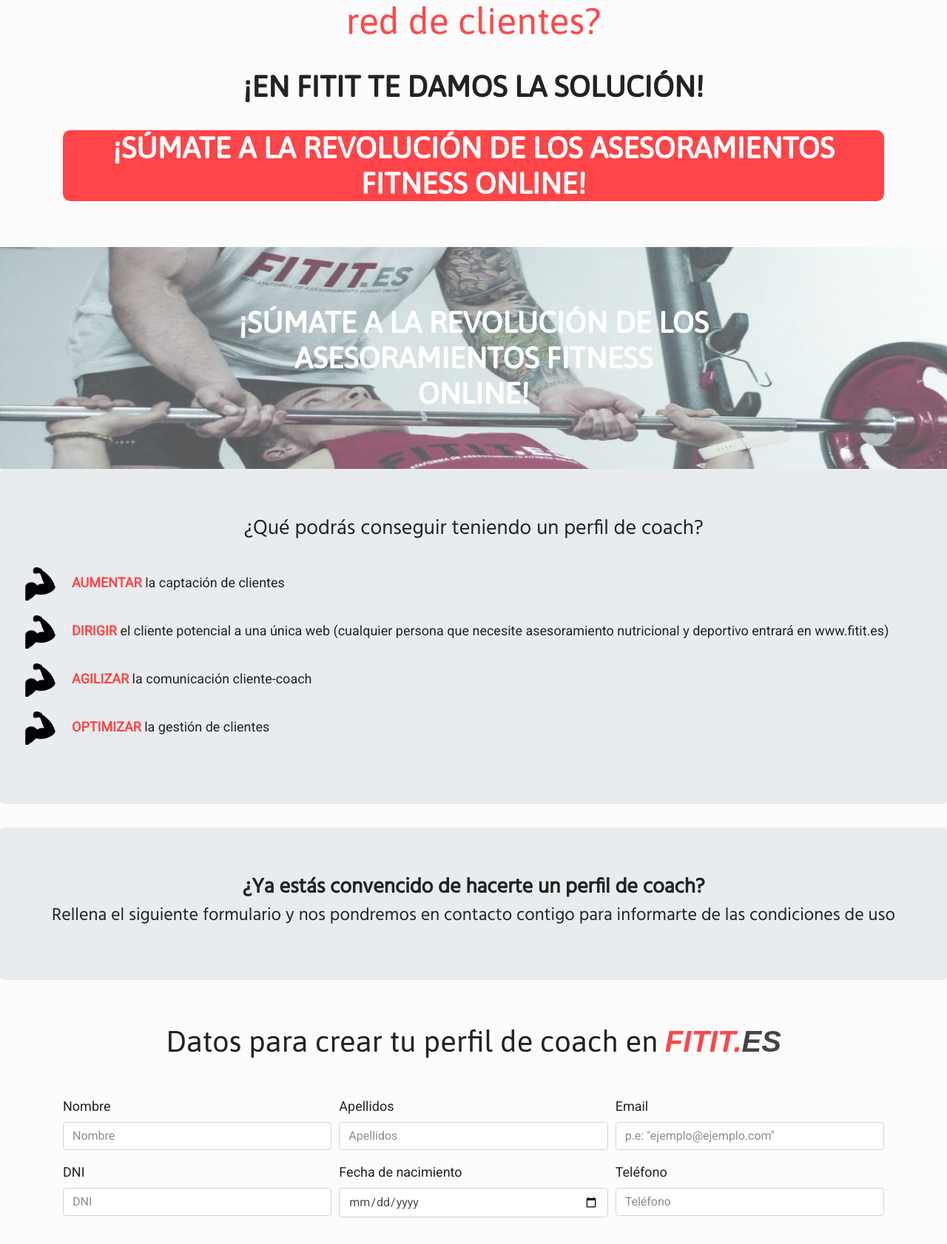
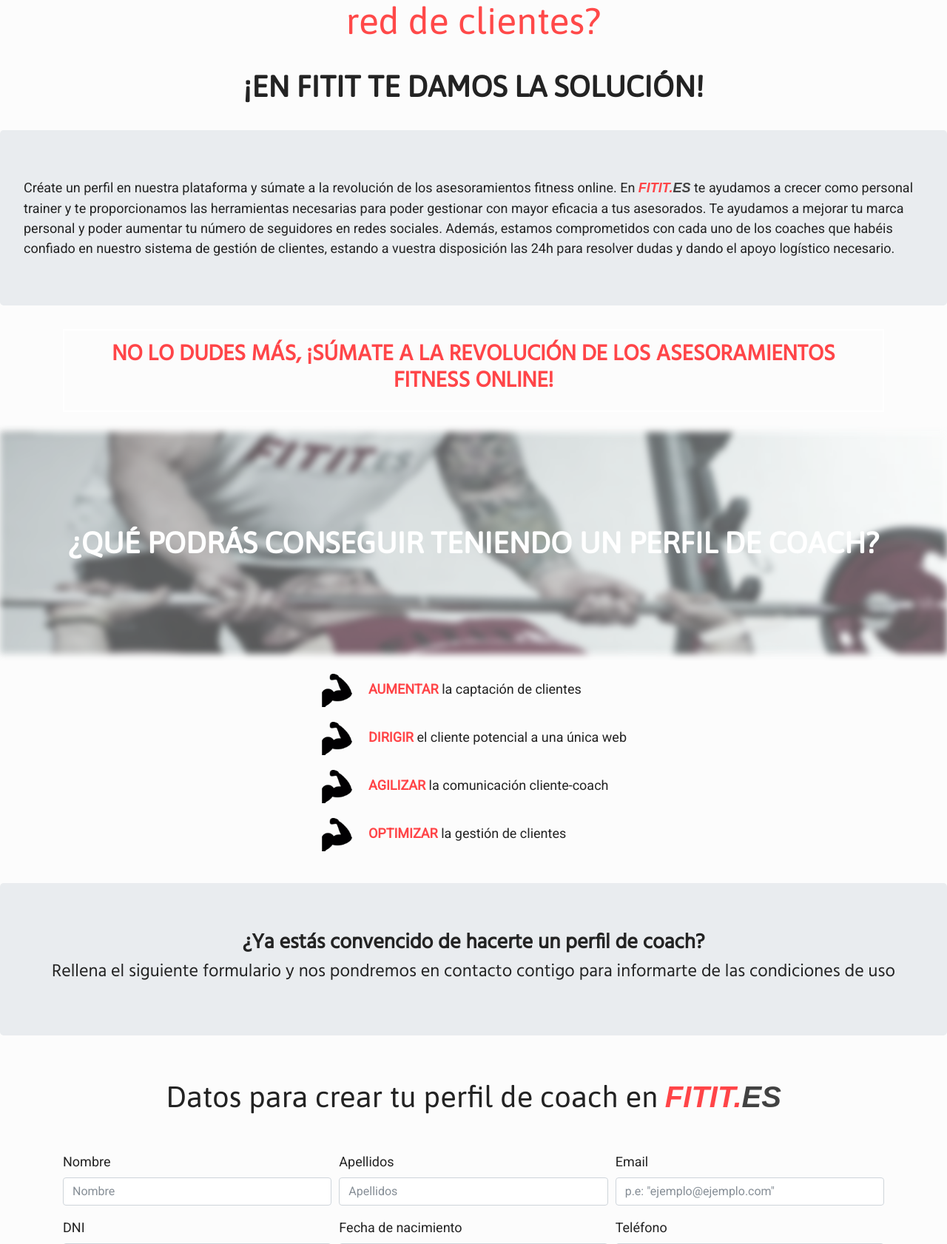
Before and after one commit to misterbarbas/work_space_fitit, a CodeIgniter app: page /fitit_v2/erescoach in a window 1280 px wide. Shown: the part 212-1894 px from the top of the page at 74% size. Run offline with CodeIgniter, Linux system fonts and the light colour scheme; some libraries are stand-ins or nearby versions.

Commit message:
cambios varios

```diff
--- a/application/views/infoFitit/erescoach.php
+++ b/application/views/infoFitit/erescoach.php
@@ -16,7 +16,7 @@
           color: #FF4548;
       }
       .grey {
-          color: #444444;
+          color: #424242;
       }
       .fitit_style {
           font-weight: bold;
@@ -57,9 +57,13 @@
       #button {
           background-color: #FF4548;
           color: white;
+					cursor: pointer;
       }
       #button:hover {
-           background-color: #CB2E2E;
+				background: white;
+				color: #FF4548;
+				border-color: #FF4548;
+				box-shadow: 0 4px 8px 0 rgba(0, 0, 0, 0.2), 0 6px 20px 0 rgba(0, 0, 0, 0.19);
       }
       #accept {
           font-size: 13px;
@@ -75,6 +79,26 @@
 			    transform: translate(-50%, -50%);
 					color: white;
 			}
+			.btn2 {
+				border: none;
+				background-color: inherit;
+				padding: 14px 28px;
+				cursor: pointer;
+				display: inline-block;
+				color: #FF4548;
+				border-style: solid;
+				border-width: 2px;
+		    border-color: white;
+			}
+			.btn2:hover {
+				border-radius: 10px;
+				background: white;
+				border-style: solid;
+				border-width: 2px;
+		    border-color: #FF4548;
+		    box-shadow: 0 4px 8px 0 rgba(0, 0, 0, 0.2), 0 6px 20px 0 rgba(0, 0, 0, 0.19);
+			}
+
 </style>
 
 <div id="coach">
@@ -86,30 +110,38 @@
 					<br>
 				</div>
 
+				<div class="jumbotron">
+					Créate un perfil en nuestra plataforma y súmate a la revolución de los asesoramientos fitness online.
+					En <span id="fitit_font" class="fitit_style"><span class="red">FITIT.</span><span class="grey">ES</span></span> te ayudamos a crecer como personal trainer y te proporcionamos las herramientas necesarias para
+					poder gestionar con mayor eficacia a tus asesorados. Te ayudamos a mejorar tu marca personal y poder
+					aumentar tu número de seguidores en redes sociales. Además, estamos comprometidos con cada uno de
+					los coaches que habéis confiado en nuestro sistema de gestión de clientes, estando a vuestra disposición
+					las 24h para resolver dudas y dando el apoyo logístico necesario.
+				</div>
+
 
 				<div class="text-center container" >
-					<!--<h3 class="bold black">¡TE PROPORCIONAMOS LAS HERRAMIENTAS NECESARIAS PARA OPTIMIZAR LA GESTIÓN DE TUS CLIENTES!</h3>
-					<br>
-					<h3 class="bold grey">¡ADEMÁS TE AYUDAMOS A <span class="red">POTENCIAR</span> TU <span class="big black">MARCA PERSONAL</span> Y TUS<span class="big black"> REDES SOCIALES</span>!</h3>
-					<br>-->
-					<a href="#title"><h1 class="bold red back">¡SÚMATE A LA REVOLUCIÓN DE LOS ASESORAMIENTOS FITNESS ONLINE!</h1></a>
+					<a href="#title"><button class="btn2"><h3 class="bold" style="font-size: 30px;">NO LO DUDES MÁS, ¡SÚMATE A LA REVOLUCIÓN DE LOS ASESORAMIENTOS FITNESS ONLINE!</h3></button></a>
 					<br><br>
 				</div>
 				<div class="container2">
-					<img style="width: 100%; height: 300px; opacity: 0.75"src="http://localhost/fitit_v2/images/ecf-editada.png">
-					<h1 class="bold centered">¡SÚMATE A LA REVOLUCIÓN DE LOS ASESORAMIENTOS FITNESS ONLINE!</h1>
+					<img style="width: 100%; height: 300px; opacity: 0.75; -webkit-filter: blur(5px) grayscale(50%);"src="http://localhost/fitit_v2/images/ecf-editada.png">
+					<h2 class="bold centered text-uppercase" style="font-size: 40px;">¿Qué podrás conseguir teniendo un perfil de coach?</h2>
 				</div>
 
-				<div class="jumbotron">
-					<h3 class="text-center">¿Qué podrás conseguir teniendo un perfil de coach?</h3>
 				<br>
+				<div class="row justify-content-center">
+					<div class="col-sm-auto">
+
 						<ul>
 							<li><img src="http://localhost/fitit_v2/images/biceps.png"><span class="red bold text-uppercase">Aumentar</span> la captación de clientes</li>
-						<li class="margin_top"><img src="http://localhost/fitit_v2/images/biceps.png"><span class="red bold text-uppercase">Dirigir</span> el cliente potencial a una única web (cualquier persona que necesite asesoramiento nutricional y deportivo entrará en www.fitit.es)</li>
+							<li class="margin_top"><img src="http://localhost/fitit_v2/images/biceps.png"><span class="red bold text-uppercase">Dirigir</span> el cliente potencial a una única web <!-- (cualquier persona que necesite asesoramiento nutricional y deportivo entrará en www.fitit.es)--></li>
 							<li class="margin_top"><img src="http://localhost/fitit_v2/images/biceps.png"><span class="red bold text-uppercase">Agilizar</span> la comunicación cliente-coach</li>
 							<li class="margin_top"><img src="http://localhost/fitit_v2/images/biceps.png"><span class="red bold text-uppercase">Optimizar</span> la gestión de clientes</li>
 						</ul>
 					</div>
+				</div>
+				<br>
 
 				<div class="jumbotron text-center black">
 					<h3 class="bold">¿Ya estás convencido de hacerte un perfil de coach?</h3>
--- a/css/style.css
+++ b/css/style.css
@@ -352,9 +352,9 @@ h3, h4, h5, h6 {
 }
 .influencer img:hover
 {
-	width: 350px;
+	/*width: 350px;
 	height: 350px;
-	opacity: 0.2;
+	opacity: 0.2;*/
 }
 
 .nombre
@@ -560,6 +560,7 @@ h3, h4, h5, h6 {
 	border-width: thin;
 	border-color: #FF4548;
 	box-shadow: 0 4px 8px 0 rgba(0, 0, 0, 0.2), 0 6px 20px 0 rgba(0, 0, 0, 0.19);
+	cursor: pointer;
 }
 
 #informacion .lista
@@ -595,7 +596,7 @@ h3, h4, h5, h6 {
 
 #foto_perfil_inpluencer img
 {
-	width: 500px;
+	width: 400px;
 	height: auto;
 	padding: 10px;
 }
```
Also changed, not shown: application/views/influencer.php (+4 -3 lines), application/views/pages.php (+66 -2 lines). Lines whose indentation alone changed are shown as unchanged.
